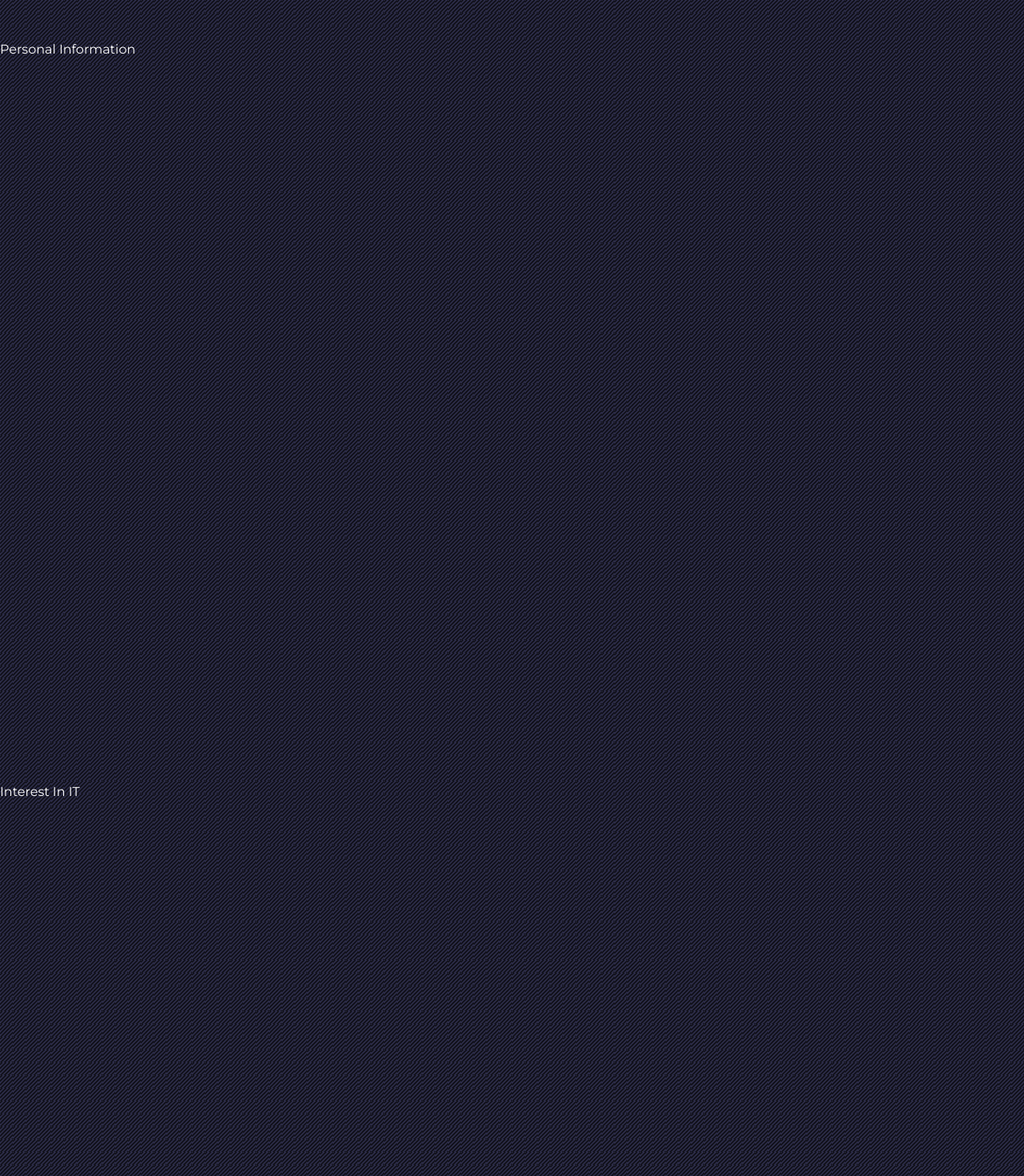
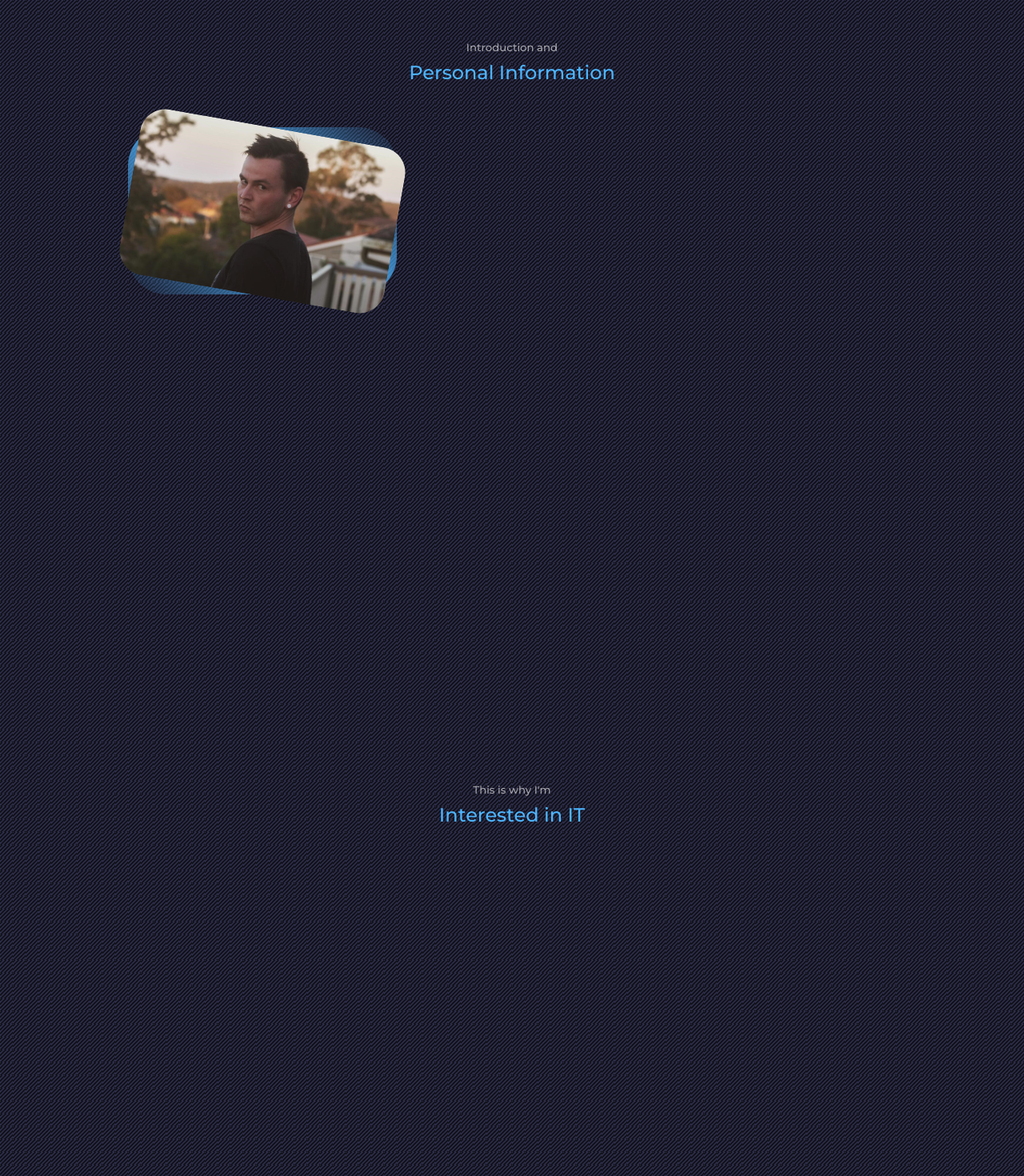
Before and after one commit to skdxxb95/skdxxb95, a React (Create React App) app: page / in a window 1280 px wide. Shown: the part 880-2350 px from the top of the page at 80% size. Built offline with nearby package versions, Linux system fonts and the light colour scheme.

Commit message:
Improved on image display and hover animations, added titles for sections of assignment

```diff
--- a/package.json
+++ b/package.json
@@ -1,4 +1,5 @@
 {
+  "homepage": "https://skdxxb95.github.io/skdxxb95/",
   "name": "assignment1",
   "version": "0.1.0",
   "private": true,
@@ -16,6 +17,8 @@
   },
   "scripts": {
     "start": "react-scripts start",
+    "predeploy":"npm run build",
+    "deploy":"gh-pages -d build",
     "build": "react-scripts build",
     "test": "react-scripts test",
     "eject": "react-scripts eject"
--- a/src/components/ideal_job/IdealJob.jsx
+++ b/src/components/ideal_job/IdealJob.jsx
@@ -3,7 +3,10 @@
 
 const IdealJob = () => {
   return (
-    <section id='idealjob'>Ideal Job</section>
+    <section id='idealjob'>
+      <h5>This is my</h5>
+      <h2>Ideal Job</h2>
+    </section>
   )
 }
 
--- a/src/components/interest_init/InterestInIT.jsx
+++ b/src/components/interest_init/InterestInIT.jsx
@@ -3,7 +3,10 @@
 
 const InterestInIT = () => {
   return (
-    <section id='interestinit'>Interest In IT</section>
+    <section id='interestinit'>
+      <h5>This is why I'm</h5>
+      <h2>Interested in IT</h2>
+    </section>
   )
 }
 
--- a/src/components/personal_information/PersonalInformation.jsx
+++ b/src/components/personal_information/PersonalInformation.jsx
@@ -1,9 +1,30 @@
 import React from 'react'
 import './personalinformation.css'
+import ME from '../../assets/sam-personal.jpg'
 
 const PersonalInformation = () => {
   return (
-    <section id='personalinformation'>Personal Information</section>
+    <section id='personalinformation'>
+      <h5>Introduction and</h5>
+      <h2>Personal Information</h2>
+
+      <div className="container information__container">
+        <div className="personal__information">
+          <div className="personal__information-image">
+            <img src={ME} alt="Personal Information Image" />
+          </div>
+        </div>
+        <p>
+
+        </p>
+        <div className="personal_content">
+          <div className="personal__cards">
+            <article className='personal__card'>
+            </article>
+          </div>
+        </div>
+      </div>
+    </section>
   )
 }
 
--- a/src/components/personal_information/personalinformation.css
+++ b/src/components/personal_information/personalinformation.css
@@ -0,0 +1,68 @@
+.information__container {
+    display: grid;
+    grid-template-columns: 35% 50%;
+    gap: 15%;
+}
+
+.personal__information {
+    width: 100%;
+    aspect-ratio: 1.61/1;
+    border-radius: 3rem;
+    background: linear-gradient(
+        45deg,
+        transparent,
+        var(--color-primary),
+        transparent);
+    display: grid;
+    place-items: center;
+    transform: rotate(0);
+}
+
+.personal__information-image {
+    border-radius: 2rem;
+    overflow: hidden;
+    transform: rotate(10deg);
+    transition: var(--transition);
+}
+
+.personal__information-image:hover {
+    transform: rotate(0);
+}
+
+.personal_content p {
+    margin: 2rem 0 2.6rem;
+    color: var(--color-light);
+}
+
+
+/* ============== MEDIA QUERIES (MEDIUM DEVICES) ================ */
+@media screen and (max-width: 1024px) {
+    .personal__container {
+        grid-template-columns: 1fr;
+        gap: 0;
+    }
+
+    .personal__information {
+        width: 50%;
+        margin: 2rem auto 4rem;
+    }
+    .personal__information p {
+        margin: 1rem 0 1.5rem;
+    }
+}
+
+/* ============== MEDIA QUERIES (SMALL DEVICES) ================ */
+@media screen and (max-width: 600px) {
+    .personal__information {
+        width: 65%;
+        margin: 0 auto 3rem;
+    }
+
+    .personal_content {
+        text-align: center;
+    }
+
+    .personal_content p {
+        margin: 1.5rem 0;
+    }
+}
--- a/src/components/personal_profile/PersonalProfile.jsx
+++ b/src/components/personal_profile/PersonalProfile.jsx
@@ -3,7 +3,10 @@
 
 const PersonalProfile = () => {
   return (
-    <section id='personalprofile'>Personal Profile</section>
+    <section id='personalprofile'>
+      <h5>These are the results and my interpretation of three different</h5>
+      <h2>Personality Tests</h2>
+    </section>
   )
 }
 
--- a/src/components/project_idea/ProjectIdea.jsx
+++ b/src/components/project_idea/ProjectIdea.jsx
@@ -3,7 +3,10 @@
 
 const ProjectIdea = () => {
   return (
-    <section id='projectidea'>Project Idea</section>
+    <section id='projectidea'>
+      <h5>This is my</h5>
+      <h2>Project Idea</h2>
+    </section>
   )
 }
 
```
Also changed, not shown: src/assets/sam-personal.jpg (renamed from src/assets/sam2.jpg).
